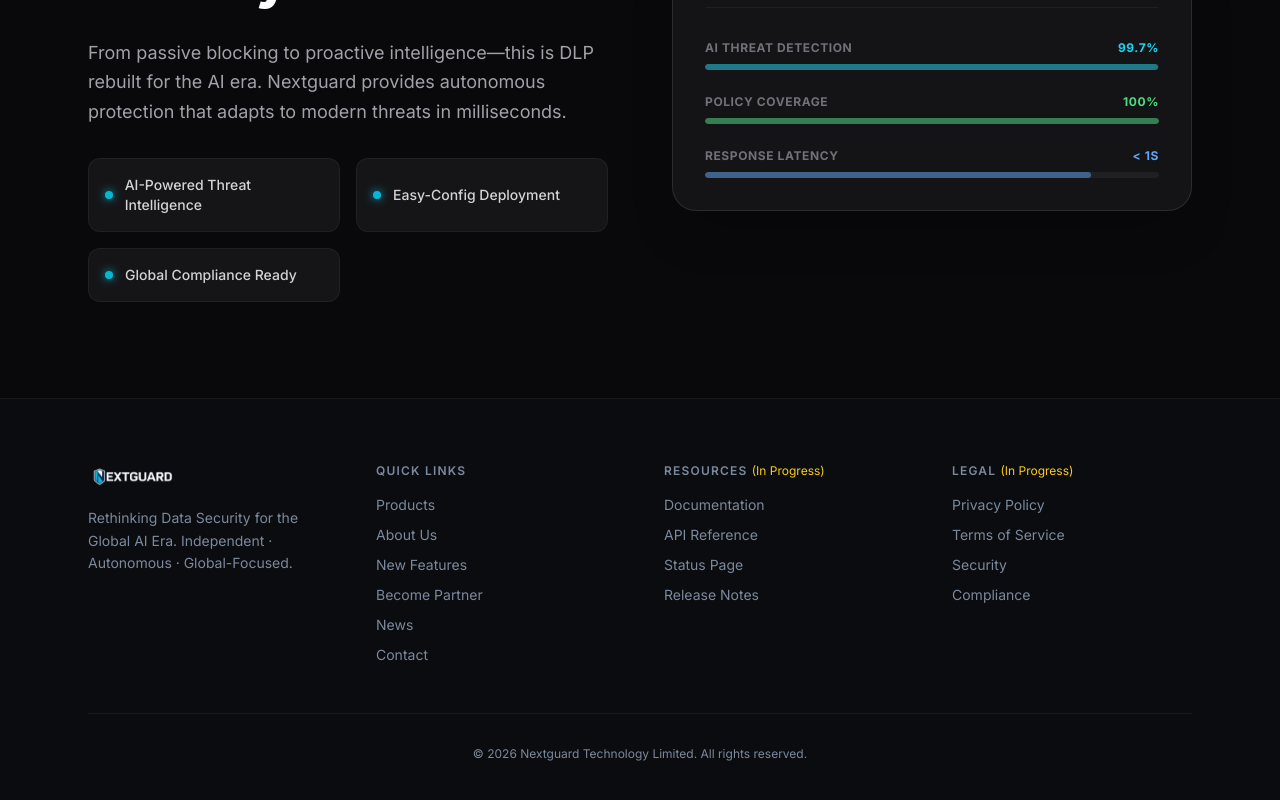
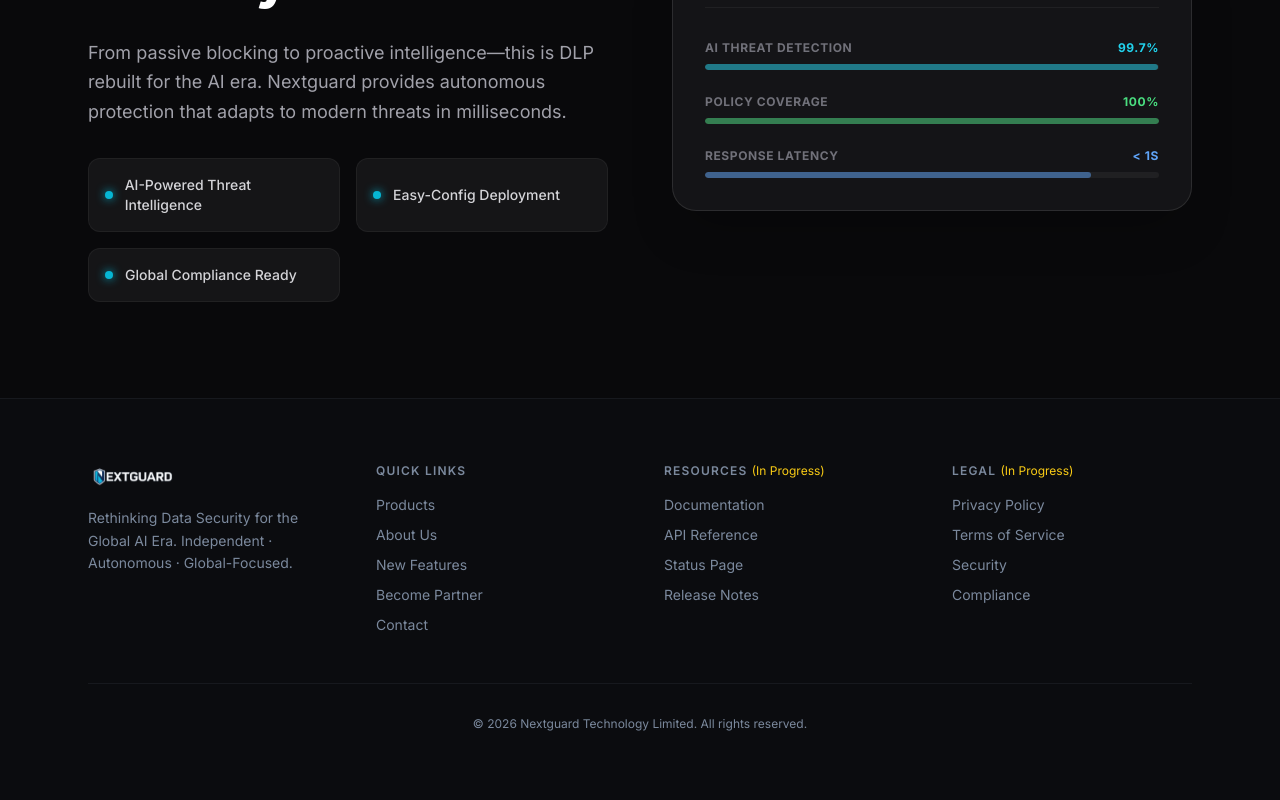
Before and after one commit to NextGuard-hk/nextguard-website, a Next.js app: page / in a window 1280 px wide. Shown: the part 1044-1844 px from the top of the page. Built offline with nearby package versions, Linux system fonts and the light colour scheme.

Commit message:
Remove News link from footer - merged into About Us

```diff
--- a/components/footer.tsx
+++ b/components/footer.tsx
@@ -35,7 +35,6 @@
               <Link href="/company" className="text-sm text-muted-foreground transition-colors hover:text-foreground">{t.nav.aboutUs}</Link>
               <Link href="/solutions" className="text-sm text-muted-foreground transition-colors hover:text-foreground">{t.nav.solutions}</Link>
               <Link href="/partners" className="text-sm text-muted-foreground transition-colors hover:text-foreground">{t.nav.becomePartner}</Link>
-              <Link href="/news" className="text-sm text-muted-foreground transition-colors hover:text-foreground">{t.nav.news}</Link>
               <Link href="/contact" className="text-sm text-muted-foreground transition-colors hover:text-foreground">{t.nav.contact}</Link>
             </div>
           </div>
```
